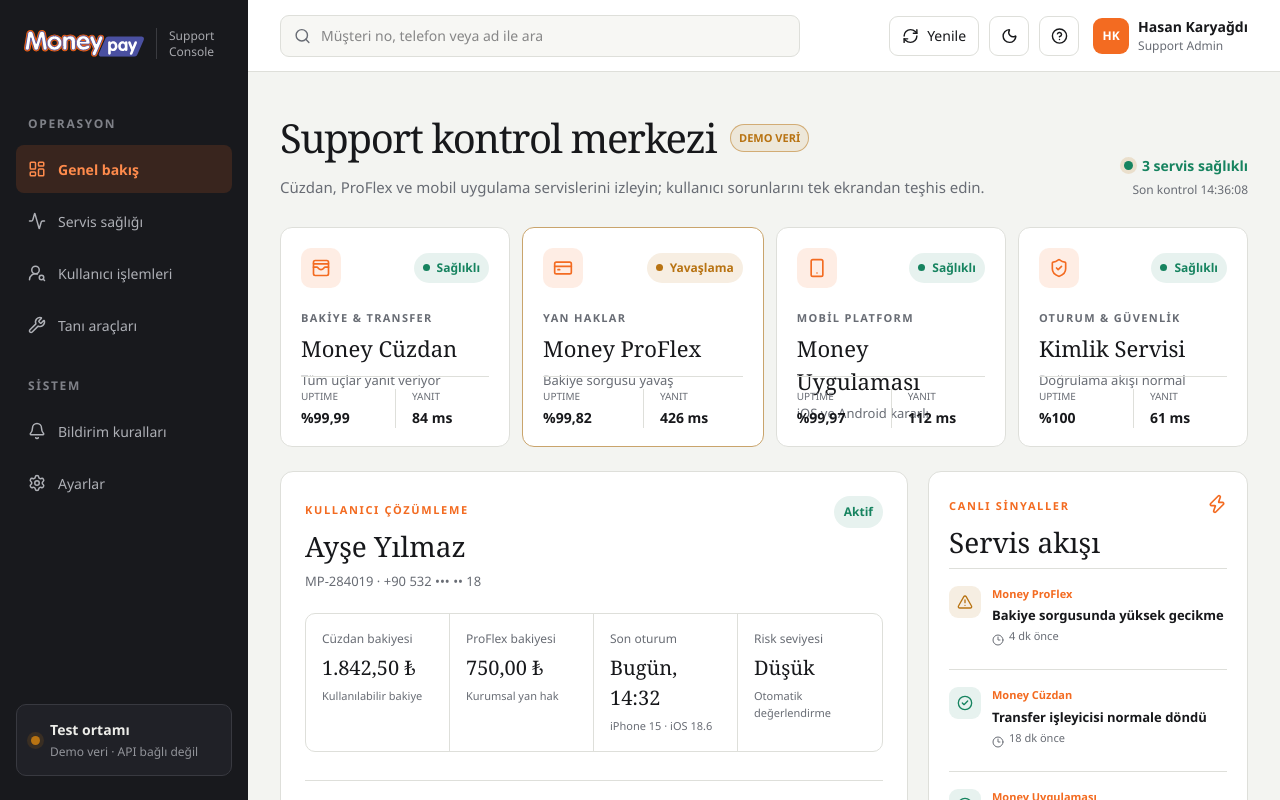
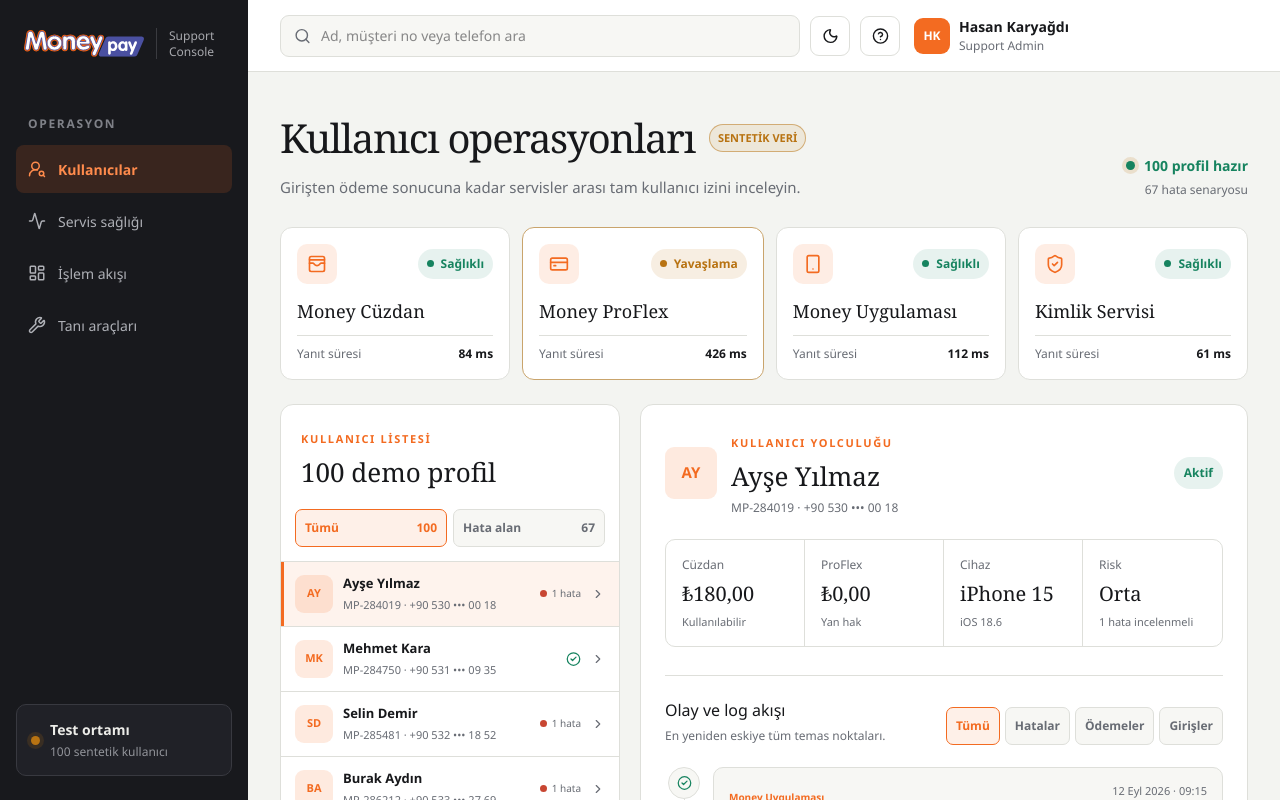
Before and after one commit to HasanKaryagdi/Service-Hub, a Next.js app: page / in a window 1280 px wide. Shown: the top 800 px of the page. Built offline with nearby package versions, Linux system fonts and the light colour scheme.

Commit message:
Add 100 synthetic user journeys and logs

```diff
--- a/app/page.tsx
+++ b/app/page.tsx
@@ -1,47 +1,36 @@
 "use client";
-import { useEffect, useMemo, useState } from "react";
-import { Activity, AlertTriangle, AppWindow, Bell, CheckCircle2, ChevronRight, CircleHelp, Clock3, Copy, CreditCard, LayoutDashboard, Moon, RefreshCw, Search, Settings, ShieldCheck, Smartphone, Sun, UserRoundSearch, WalletCards, Wrench, Zap } from "lucide-react";
-
-type Health = "healthy" | "degraded" | "down";
-const services: Array<{id:string;name:string;group:string;health:Health;uptime:string;latency:string;note:string;icon:typeof WalletCards}> = [
- {id:"wallet",name:"Money Cüzdan",group:"BAKİYE & TRANSFER",health:"healthy",uptime:"%99,99",latency:"84 ms",note:"Tüm uçlar yanıt veriyor",icon:WalletCards},
- {id:"flex",name:"Money ProFlex",group:"YAN HAKLAR",health:"degraded",uptime:"%99,82",latency:"426 ms",note:"Bakiye sorgusu yavaş",icon:CreditCard},
- {id:"app",name:"Money Uygulaması",group:"MOBİL PLATFORM",health:"healthy",uptime:"%99,97",latency:"112 ms",note:"iOS ve Android kararlı",icon:Smartphone},
- {id:"identity",name:"Kimlik Servisi",group:"OTURUM & GÜVENLİK",health:"healthy",uptime:"%100",latency:"61 ms",note:"Doğrulama akışı normal",icon:ShieldCheck},
+import {useEffect,useMemo,useState} from "react";
+import {Activity,AlertTriangle,CheckCircle2,ChevronRight,CircleHelp,Copy,CreditCard,LayoutDashboard,LogIn,Moon,RefreshCw,Search,ShieldCheck,Smartphone,Sun,UserRoundSearch,WalletCards,Wrench,XCircle} from "lucide-react";
+type State="success"|"error"|"warning";
+type Event={id:string;time:string;service:string;action:string;detail:string;state:State;ms:number;amount?:number;code?:string;trace:string};
+type User={id:string;name:string;phone:string;wallet:number;flex:number;device:string;risk:string;events:Event[];errors:number};
+const names=["Ayşe Yılmaz","Mehmet Kara","Selin Demir","Burak Aydın","Zeynep Şahin","Emre Çelik","Elif Kaya","Can Arslan","Deniz Koç","Mert Öztürk","Ece Yıldız","Kerem Aksoy","İrem Kurt","Onur Polat","Seda Güneş","Berk Erdem","Ceren Tunç","Tolga Kaplan","Derya Tekin","Arda Kılıç"];
+const devices=["iPhone 15 · iOS 18.6","Galaxy S24 · Android 16","Pixel 9 · Android 16","iPhone 14 · iOS 18.5","Xiaomi 14 · Android 15"];
+const issues=[
+ ["Money Cüzdan","Ödeme başarısız","İşyeri provizyon isteği zaman aşımına uğradı","WALLET_TIMEOUT"],
+ ["Money ProFlex","Haklar görüntülenemedi","Çalışan hakları senkronizasyonu gecikti","FLEX_SYNC_409"],
+ ["Money Uygulaması","Oturum yenilenemedi","Refresh token süresi doldu; tekrar giriş gerekli","AUTH_TOKEN_EXPIRED"],
+ ["Money Cüzdan","Bakiye uyuşmazlığı","Ledger ile uygulama önbelleği eşleşmedi","BALANCE_MISMATCH"],
+ ["Kimlik Servisi","Cihaz doğrulama reddedildi","Yeni cihaz güven doğrulamasını tamamlayamadı","DEVICE_TRUST_403"]
 ];
-const users=[
- {id:"MP-284019",name:"Ayşe Yılmaz",phone:"+90 532 ••• •• 18",state:"Aktif",wallet:"1.842,50 ₺",flex:"750,00 ₺",device:"iPhone 15 · iOS 18.6",last:"Bugün, 14:32",risk:"Düşük"},
- {id:"MP-918244",name:"Mehmet Kara",phone:"+90 555 ••• •• 42",state:"Doğrulama bekliyor",wallet:"320,10 ₺",flex:"0,00 ₺",device:"Galaxy S24 · Android 16",last:"Bugün, 13:48",risk:"Orta"},
- {id:"MP-440127",name:"Selin Demir",phone:"+90 542 ••• •• 07",state:"Aktif",wallet:"4.206,80 ₺",flex:"1.250,00 ₺",device:"Pixel 9 · Android 16",last:"Dün, 21:16",risk:"Düşük"},
-];
-const signals=[
- {service:"Money ProFlex",title:"Bakiye sorgusunda yüksek gecikme",time:"4 dk önce",level:"warn"},
- {service:"Money Cüzdan",title:"Transfer işleyicisi normale döndü",time:"18 dk önce",level:"ok"},
- {service:"Money Uygulaması",title:"Android oturum yenileme kontrolü tamamlandı",time:"41 dk önce",level:"ok"},
-];
-const healthText:Record<Health,string>={healthy:"Sağlıklı",degraded:"Yavaşlama",down:"Kesinti"};
-
-export default function Home(){
- const[dark,setDark]=useState(false),[query,setQuery]=useState(""),[toast,setToast]=useState(""),[refreshing,setRefreshing]=useState(false);
- const[selected,setSelected]=useState(users[0]);
- useEffect(()=>{const stored=localStorage.getItem("mp-theme");const value=stored?stored==="dark":window.matchMedia("(prefers-color-scheme: dark)").matches;setDark(value);document.documentElement.dataset.theme=value?"dark":"light"},[]);
- const toggle=()=>setDark(v=>{const next=!v;document.documentElement.dataset.theme=next?"dark":"light";localStorage.setItem("mp-theme",next?"dark":"light");return next});
- const results=useMemo(()=>query.length<2?[]:users.filter(u=>`${u.name} ${u.id} ${u.phone}`.toLocaleLowerCase("tr").includes(query.toLocaleLowerCase("tr"))),[query]);
- const notify=(m:string)=>{setToast(m);window.setTimeout(()=>setToast(""),2600)};
- const refresh=()=>{setRefreshing(true);window.setTimeout(()=>{setRefreshing(false);notify("Servis sinyalleri yenilendi")},900)};
- return <main className="portal">
-  <aside className="sidebar"><a className="brand" href="#top"><img src="/moneypay-logo.svg" alt="MoneyPay"/><span>Support<br/>Console</span></a><nav aria-label="Ana menü"><p>OPERASYON</p><a className="active" href="#top"><LayoutDashboard/>Genel bakış</a><a href="#services"><Activity/>Servis sağlığı</a><a href="#customer"><UserRoundSearch/>Kullanıcı işlemleri</a><a href="#diagnostics"><Wrench/>Tanı araçları</a><p>SİSTEM</p><a href="#notifications"><Bell/>Bildirim kuralları</a><a href="#settings"><Settings/>Ayarlar</a></nav><div className="environment"><i/><div><strong>Test ortamı</strong><span>Demo veri · API bağlı değil</span></div></div></aside>
-  <section className="workspace" id="top"><header className="topbar"><div className="global-search"><Search/><input value={query} onChange={e=>setQuery(e.target.value)} placeholder="Müşteri no, telefon veya ad ile ara" aria-label="Kullanıcı ara"/>{results.length>0&&<div className="search-results">{results.map(u=><button key={u.id} onClick={()=>{setSelected(u);setQuery("");document.querySelector("#customer")?.scrollIntoView()}}><span>{u.name}<small>{u.id} · {u.phone}</small></span><ChevronRight/></button>)}</div>}</div><button className="refresh" onClick={refresh}><RefreshCw className={refreshing?"spinning":""}/><span>Yenile</span></button><button className="theme-toggle" onClick={toggle} aria-label={dark?"Açık moda geç":"Koyu moda geç"}>{dark?<Sun/>:<Moon/>}</button><button className="help" aria-label="Yardım"><CircleHelp/></button><div className="profile"><span>HK</span><div><strong>Hasan Karyağdı</strong><small>Support Admin</small></div></div></header>
-   <div className="content"><section className="page-head"><div><div className="title-row"><h1>Support kontrol merkezi</h1><span className="demo-badge">DEMO VERİ</span></div><p>Cüzdan, ProFlex ve mobil uygulama servislerini izleyin; kullanıcı sorunlarını tek ekrandan teşhis edin.</p></div><div className="live-status"><span><i/>3 servis sağlıklı</span><strong>Son kontrol 14:36:08</strong></div></section>
-    <section className="service-strip" id="services">{services.map(({id,name,group,health,uptime,latency,note,icon:Icon})=><article className={`service ${health}`} key={id}><div className="service-top"><span className="service-icon"><Icon/></span><span className={`health ${health}`}><i/>{healthText[health]}</span></div><small>{group}</small><h2>{name}</h2><p>{note}</p><div className="service-metrics"><span><small>UPTIME</small><strong>{uptime}</strong></span><span><small>YANIT</small><strong>{latency}</strong></span></div></article>)}</section>
-    <section className="main-grid"><div className="customer-panel" id="customer"><div className="panel-head"><div><span className="eyebrow">KULLANICI ÇÖZÜMLEME</span><h2>{selected.name}</h2><p>{selected.id} · {selected.phone}</p></div><span className={`account-state ${selected.state==="Aktif"?"active":"pending"}`}>{selected.state}</span></div>
-     <div className="customer-summary"><div><span>Cüzdan bakiyesi</span><strong>{selected.wallet}</strong><small>Kullanılabilir bakiye</small></div><div><span>ProFlex bakiyesi</span><strong>{selected.flex}</strong><small>Kurumsal yan hak</small></div><div><span>Son oturum</span><strong>{selected.last}</strong><small>{selected.device}</small></div><div><span>Risk seviyesi</span><strong>{selected.risk}</strong><small>Otomatik değerlendirme</small></div></div>
-     <div className="diagnostic-head" id="diagnostics"><div><h3>Hızlı tanı</h3><p>En sık ihtiyaç duyulan kontrollü support aksiyonları.</p></div><span>İşlemler onay kaydına yazılır</span></div>
-     <div className="action-grid"><button onClick={()=>notify("Oturum kontrolü tamamlandı: sorun bulunamadı")}><span><RefreshCw/></span><div><strong>Oturumu kontrol et</strong><small>Token ve cihaz oturumlarını doğrula</small></div><ChevronRight/></button><button onClick={()=>notify("Bakiye karşılaştırması tamamlandı")}><span><WalletCards/></span><div><strong>Bakiyeyi doğrula</strong><small>Ledger ve görüntülenen bakiyeyi karşılaştır</small></div><ChevronRight/></button><button onClick={()=>notify("ProFlex hakları yeniden senkronize edildi")}><span><CreditCard/></span><div><strong>ProFlex senkronizasyonu</strong><small>Atanan hakları yeniden eşitle</small></div><ChevronRight/></button><button onClick={()=>notify("Cihaz bildirimi test kuyruğuna alındı")}><span><Smartphone/></span><div><strong>Uygulama testi gönder</strong><small>Push ve deep-link erişimini denetle</small></div><ChevronRight/></button></div>
-     <div className="transaction-head"><h3>Son işlem izleri</h3><button onClick={()=>notify("İşlem kimliği panoya kopyalandı")}><Copy/>Kimliği kopyala</button></div><div className="trace-table"><div className="table-head"><span>Zaman</span><span>Servis</span><span>İşlem</span><span>Durum</span><span>Süre</span></div><div><span>14:32:11</span><span>Cüzdan</span><strong>Bakiye sorgulama</strong><span className="trace-ok"><CheckCircle2/>Başarılı</span><span>72 ms</span></div><div><span>14:31:58</span><span>ProFlex</span><strong>Hak listesi sorgulama</strong><span className="trace-warn"><AlertTriangle/>Yavaş</span><span>448 ms</span></div><div><span>14:30:04</span><span>Uygulama</span><strong>Oturum yenileme</strong><span className="trace-ok"><CheckCircle2/>Başarılı</span><span>96 ms</span></div></div></div>
-     <aside className="side-rail"><article className="signal-panel"><div className="rail-head"><div><span className="eyebrow">CANLI SİNYALLER</span><h2>Servis akışı</h2></div><Zap/></div>{signals.map(x=><div className="signal" key={x.title}><span className={x.level}>{x.level==="ok"?<CheckCircle2/>:<AlertTriangle/>}</span><div><small>{x.service}</small><strong>{x.title}</strong><time><Clock3/>{x.time}</time></div></div>)}<button onClick={()=>notify("Tüm servis olayları açıldı")}>Tüm olayları görüntüle <ChevronRight/></button></article><article className="runbook"><span className="eyebrow">HIZLI ERİŞİM</span><h2>Support rehberleri</h2><a href="#wallet"><WalletCards/>Cüzdan bakiye uyuşmazlığı<ChevronRight/></a><a href="#flex"><CreditCard/>ProFlex hak görünmüyor<ChevronRight/></a><a href="#app"><AppWindow/>Uygulama oturum sorunu<ChevronRight/></a></article></aside>
-    </section>
-   </div>{toast&&<div className="toast" role="status"><CheckCircle2/>{toast}</div>}
-  </section>
- </main>
-}
+const money=(n:number)=>new Intl.NumberFormat("tr-TR",{style:"currency",currency:"TRY"}).format(n);
+const pad=(n:number)=>String(n).padStart(2,"0");
+function events(i:number):Event[]{const day=12-i%4,hour=9+i%9,min=i*7%60,amount=34.5+(i*137)%1850,t=(o:number)=>`${pad(day)} Eyl 2026 · ${pad(hour)}:${pad((min+o)%60)}`,tr=(n:number)=>`tr_${(730041+i*97+n*13).toString(16)}_${pad(i+1)}`;const a:Event[]=[
+ {id:`${i}a`,time:t(0),service:"Money Uygulaması",action:"Uygulama açıldı",detail:`${devices[i%5]} üzerinden uygulama başlatıldı`,state:"success",ms:44+i%70,trace:tr(1)},
+ {id:`${i}b`,time:t(1),service:"Kimlik Servisi",action:"Kullanıcı girişi",detail:i%6?"SMS OTP doğrulaması tamamlandı":"Biyometrik doğrulama ile oturum açıldı",state:"success",ms:120+i%210,trace:tr(2)},
+ {id:`${i}c`,time:t(3),service:"Money Cüzdan",action:"Bakiye sorgulandı",detail:"Kullanılabilir ve bekleyen bakiye getirildi",state:"success",ms:65+i%90,trace:tr(3)},
+ {id:`${i}d`,time:t(6),service:i%3?"Money Cüzdan":"Money ProFlex",action:i%3?"QR ile ödeme":"ProFlex ile ödeme",detail:i%4?"Migros mağaza ödemesi":"Migros Sanal Market",state:"success",ms:180+i%240,amount,trace:tr(4)}];
+ if(i%3!==1){const x=issues[i%5];a.push({id:`${i}e`,time:t(8),service:x[0],action:x[1],detail:x[2],state:"error",ms:820+i%2100,amount:i%5===0?amount:undefined,code:x[3],trace:tr(5)},{id:`${i}f`,time:t(11),service:x[0],action:"Support kontrolü",detail:i%4===0?"İşlem ikinci denemede tamamlandı":"Olay inceleme kuyruğuna aktarıldı",state:i%4===0?"success":"warning",ms:210+i%300,trace:tr(6)});}
+ a.push({id:`${i}g`,time:t(15),service:"Money Uygulaması",action:"Oturum kapandı",detail:"Uygulama arka plana alındı; güvenli oturum sonlandırıldı",state:"success",ms:32+i%45,trace:tr(7)});return a.reverse()}
+const users:User[]=Array.from({length:100},(_,i)=>{const e=events(i);return{id:`MP-${284019+i*731}`,name:`${names[i%20]} ${i>19?pad(Math.floor(i/20)+1):""}`.trim(),phone:`+90 5${30+i%7} ••• ${pad(i*9%100)} ${pad((i*17+18)%100)}`,wallet:180+(i*347%6800)/10,flex:i%5?250+i*113%1800:0,device:devices[i%5],risk:i%4===0?"Orta":"Düşük",events:e,errors:e.filter(x=>x.state==="error").length}});
+const services=[["Money Cüzdan","84 ms","ok",WalletCards],["Money ProFlex","426 ms","warn",CreditCard],["Money Uygulaması","112 ms","ok",Smartphone],["Kimlik Servisi","61 ms","ok",ShieldCheck]] as const;
+export default function Home(){const[dark,setDark]=useState(false),[q,setQ]=useState(""),[onlyErrors,setOnlyErrors]=useState(false),[selectedId,setSelectedId]=useState(users[0].id),[kind,setKind]=useState("all"),[toast,setToast]=useState("");useEffect(()=>{const d=localStorage.getItem("mp-theme")==="dark";setDark(d);document.documentElement.dataset.theme=d?"dark":"light"},[]);const toggle=()=>setDark(v=>{const n=!v;document.documentElement.dataset.theme=n?"dark":"light";localStorage.setItem("mp-theme",n?"dark":"light");return n});const list=useMemo(()=>users.filter(u=>(!onlyErrors||u.errors)&&(`${u.name} ${u.id} ${u.phone}`.toLocaleLowerCase("tr").includes(q.toLocaleLowerCase("tr")))),[q,onlyErrors]);const user=users.find(u=>u.id===selectedId)??users[0];const shown=user.events.filter(e=>kind==="all"||kind==="error"&&e.state==="error"||kind==="payment"&&!!e.amount||kind==="login"&&(e.action.includes("giriş")||e.action.includes("Oturum")));const notify=(x:string)=>{setToast(x);setTimeout(()=>setToast(""),2200)};return <main className="portal">
+ <aside className="sidebar"><a className="brand" href="#top"><img src="/moneypay-logo.svg" alt="MoneyPay"/><span>Support<br/>Console</span></a><nav><p>OPERASYON</p><a className="active" href="#users"><UserRoundSearch/>Kullanıcılar</a><a href="#services"><Activity/>Servis sağlığı</a><a href="#journey"><LayoutDashboard/>İşlem akışı</a><a href="#actions"><Wrench/>Tanı araçları</a></nav><div className="environment"><i/><div><strong>Test ortamı</strong><span>100 sentetik kullanıcı</span></div></div></aside>
+ <section className="workspace" id="top"><header className="topbar"><div className="global-search"><Search/><input value={q} onChange={e=>setQ(e.target.value)} placeholder="Ad, müşteri no veya telefon ara"/></div><button className="theme-toggle" onClick={toggle}>{dark?<Sun/>:<Moon/>}</button><button className="help"><CircleHelp/></button><div className="profile"><span>HK</span><div><strong>Hasan Karyağdı</strong><small>Support Admin</small></div></div></header>
+ <div className="content"><section className="page-head"><div><div className="title-row"><h1>Kullanıcı operasyonları</h1><span className="demo-badge">SENTETİK VERİ</span></div><p>Girişten ödeme sonucuna kadar servisler arası tam kullanıcı izini inceleyin.</p></div><div className="live-status"><span><i/>100 profil hazır</span><strong>{users.filter(u=>u.errors).length} hata senaryosu</strong></div></section>
+ <section className="service-strip compact" id="services">{services.map(([name,latency,state,Icon])=><article className={`service ${state==="warn"?"degraded":""}`} key={name}><div className="service-top"><span className="service-icon"><Icon/></span><span className={`health ${state==="warn"?"degraded":"healthy"}`}><i/>{state==="warn"?"Yavaşlama":"Sağlıklı"}</span></div><h2>{name}</h2><div className="compact-metric"><span>Yanıt süresi</span><strong>{latency}</strong></div></article>)}</section>
+ <section className="user-explorer" id="users"><aside className="user-directory"><div className="directory-head"><div><span className="eyebrow">KULLANICI LİSTESİ</span><h2>100 demo profil</h2></div></div><div className="directory-filters"><button className={!onlyErrors?"active":""} onClick={()=>setOnlyErrors(false)}>Tümü <span>100</span></button><button className={onlyErrors?"active":""} onClick={()=>setOnlyErrors(true)}>Hata alan <span>{users.filter(u=>u.errors).length}</span></button></div><div className="user-list">{list.map(u=><button className={u.id===user.id?"selected":""} key={u.id} onClick={()=>{setSelectedId(u.id);setKind("all")}}><span className="user-avatar">{u.name.split(" ").slice(0,2).map(x=>x[0]).join("")}</span><span className="user-copy"><strong>{u.name}</strong><small>{u.id} · {u.phone}</small></span><span className="user-issue">{u.errors?<><i/>{u.errors} hata</>:<CheckCircle2/>}</span><ChevronRight/></button>)}</div><div className="directory-foot">{list.length} kullanıcı gösteriliyor</div></aside>
+ <section className="journey-panel" id="journey"><div className="profile-head"><div className="identity"><span>{user.name.slice(0,2).toUpperCase()}</span><div><span className="eyebrow">KULLANICI YOLCULUĞU</span><h2>{user.name}</h2><p>{user.id} · {user.phone}</p></div></div><span className="account-state active">Aktif</span></div><div className="customer-summary"><div><span>Cüzdan</span><strong>{money(user.wallet)}</strong><small>Kullanılabilir</small></div><div><span>ProFlex</span><strong>{money(user.flex)}</strong><small>Yan hak</small></div><div><span>Cihaz</span><strong>{user.device.split(" · ")[0]}</strong><small>{user.device.split(" · ")[1]}</small></div><div><span>Risk</span><strong>{user.risk}</strong><small>{user.errors?user.errors+" hata incelenmeli":"Aktif hata yok"}</small></div></div>
+ <div className="journey-toolbar"><div><h3>Olay ve log akışı</h3><p>En yeniden eskiye tüm temas noktaları.</p></div><div>{[["all","Tümü"],["error","Hatalar"],["payment","Ödemeler"],["login","Girişler"]].map(x=><button className={kind===x[0]?"active":""} onClick={()=>setKind(x[0])} key={x[0]}>{x[1]}</button>)}</div></div>
+ <div className="timeline">{shown.map((e,i)=>{const Icon=e.state==="error"?XCircle:e.state==="warning"?AlertTriangle:e.amount?CreditCard:e.action.includes("giriş")?LogIn:CheckCircle2;return <article className={`timeline-event ${e.state}`} key={e.id}><div className="timeline-line"><span><Icon/></span>{i<shown.length-1&&<i/>}</div><div className="event-card"><div className="event-top"><div><small>{e.service}</small><h4>{e.action}</h4></div><time>{e.time}</time></div><p>{e.detail}</p>{e.amount&&<div className="amount-row"><span>İşlem tutarı</span><strong>{money(e.amount)}</strong></div>}<div className="log-row"><code>{e.code??"HTTP_200"}</code><span>{e.ms} ms</span><button onClick={()=>notify("İz kimliği kopyalandı")}><Copy/>{e.trace}</button></div></div></article>})}</div>
+ <div className="action-grid" id="actions"><button onClick={()=>notify(user.id+" oturumu kontrol edildi")}><span><RefreshCw/></span><div><strong>Oturumu kontrol et</strong><small>Token ve cihaz oturumlarını doğrula</small></div><ChevronRight/></button><button onClick={()=>notify(user.id+" bakiyesi doğrulandı")}><span><WalletCards/></span><div><strong>Bakiyeyi doğrula</strong><small>Ledger ve uygulama bakiyesini karşılaştır</small></div><ChevronRight/></button></div></section></section></div>{toast&&<div className="toast"><CheckCircle2/>{toast}</div>}</section></main>}
```
Also changed, not shown: app/globals.css.
